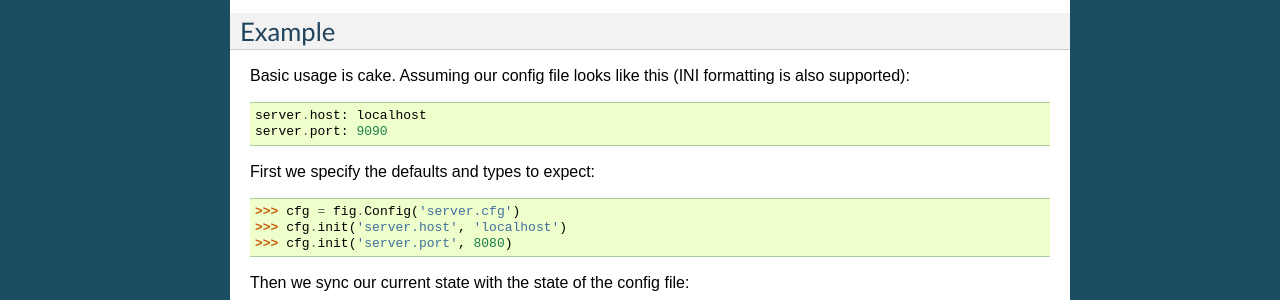
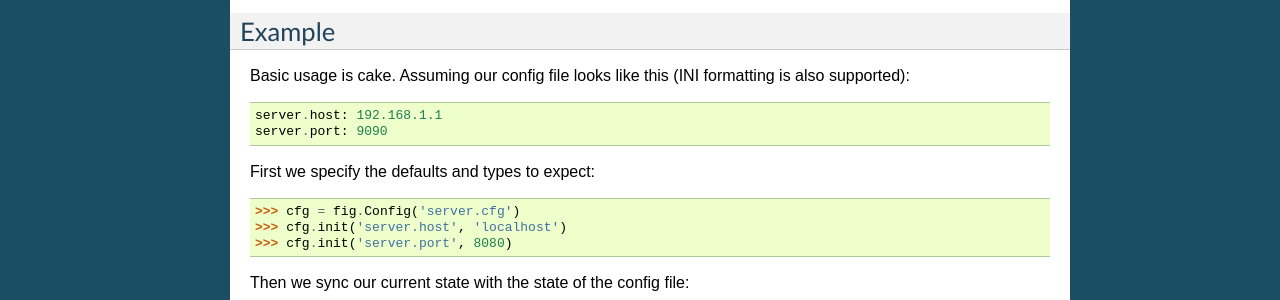
Before and after one commit to dhagrow/profig, a Sphinx documentation site: the page built from docs/index.txt, in a window 1280 px wide. Shown: the part 586-886 px from the top of the page. Built offline with Sphinx 7.4.7, drawn with Linux system fonts in a browser that asks for light colours; the version number could not be read and is left out.

```diff
--- a/docs/index.txt
+++ b/docs/index.txt
@@ -39,7 +39,7 @@
 Basic usage is cake. Assuming our config file looks like this (INI formatting
 is also supported)::
 
-    server.host: localhost
+    server.host: 192.168.1.1
     server.port: 9090
 
 First we specify the defaults and types to expect::
```
